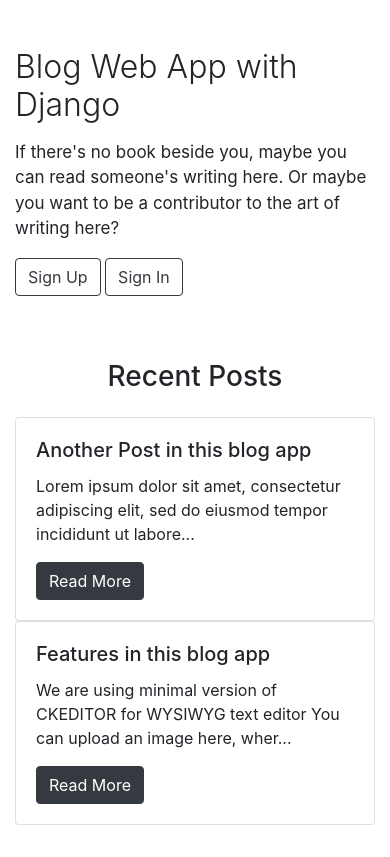
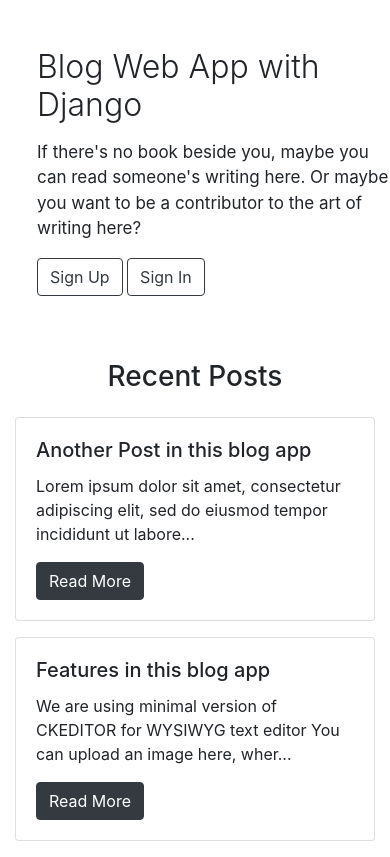
Before and after one commit to awesomedev08/Django-Blog, a Django app: page / in a window 390 px wide. Shown: the part 80-937 px from the top of the page. Before the commit the page ends 905 px from the top, so only its background shows below. Run offline with Django 4.2, Linux system fonts and the light colour scheme; data comes from the database, SQL or seed files in the repository; some libraries are stand-ins or nearby versions.

Commit message:
Fix: some styles

```diff
--- a/django_blog/static/main/css/styles.css
+++ b/django_blog/static/main/css/styles.css
@@ -33,3 +33,14 @@
 .landing-wrapper {
     padding-left: 200px;
 }
+
+@media screen and (max-width: 600px) {
+    .hero {
+      margin-left: 22px;
+    }
+  }
+@media screen and (min-width: 800px ) {
+    .navbar .navbar-nav .nav-item {
+      margin-left: 10px;
+    }
+  }
--- a/django_blog/templates/main/index.html
+++ b/django_blog/templates/main/index.html
@@ -7,7 +7,7 @@
 {% load post_tags %}
 <div class="row d-flex">
     <div class="container">
-        <div class="col-lg-6 mt-4">
+        <div class="col-lg-6 mt-4 hero">
             <h2 style="font-weight: 300;">Blog Web App with Django</h2>
             <p class='text-opening'>
                     If there's no book beside you, maybe you can read someone's writing here. Or maybe you want to be a contributor to the art of writing here?
@@ -28,7 +28,7 @@
         {% recent_posts as recent %}
 
         {% for recents in recent %}
-        <div class="col-md-3">
+        <div class="col-md-3 mb-3">
             <div class="card">
 
                 <div class="card-body">
```
